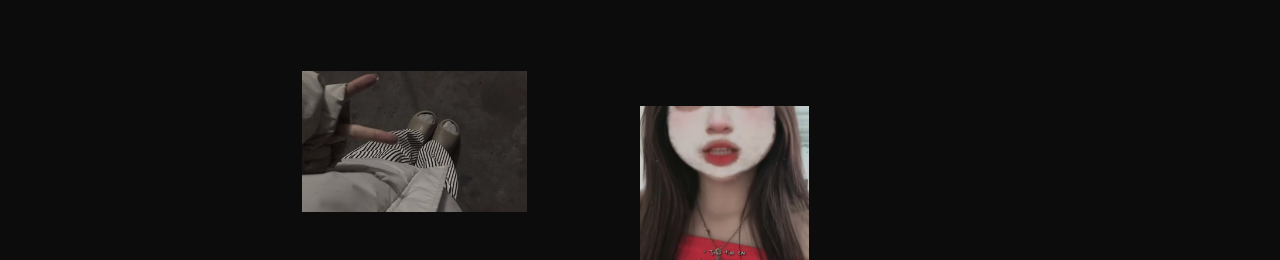
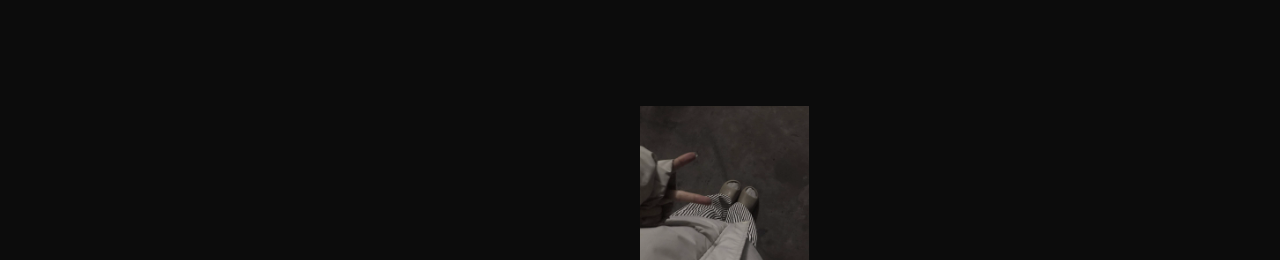
Before and after one commit to Dangdanh611/doanminhchau, a plain HTML site: page index.html in a window 1280 px wide. Shown: the part 540-800 px from the top of the page. Drawn offline with Linux system fonts and the light colour scheme; a web font is replaced by a local one.

Commit message:
Update index.html

```diff
--- a/index.html
+++ b/index.html
@@ -30,9 +30,9 @@ supportsCssVars() || alert("Please view this demo in a modern browser that suppo
 					<div class="grid__item pos-1"><div class="grid__item-img" style="background-image:url(./img/img2.jpg);" class="hover"></div></div>
 					<div class="grid__item pos-5"><div class="grid__item-img" style="background-image:url(./img/img5.jpg);" class="hover"></div></div>
 					<div class="grid__item pos-6"><div class="grid__item-img" style="background-image:url(./img/img6.jpg);" class="hover"></div></div>
-					<div class="grid__item pos-9"><div class="grid__item-img" style="background-image:url(./img/img8.jpg);" class="hover"></div></div>
+					<div class="grid__item pos-9"><div class="grid__item-img" style="background-image:url(./img/img9.jpg);" class="hover"></div></div>
 					<div class="grid__item pos-10"><div class="grid__item-img" style="background-image:url(./img/img7.png);" class="hover"></div></div>
-					<div class="grid__item pos-8"><div class="grid__item-img" style="background-image:url(./img/img9.jpg);" class="hover"></div></div>
+
 				</div>
                 <h2 class="content__title no-select">
 					<span>FuckYOU </span>
```
